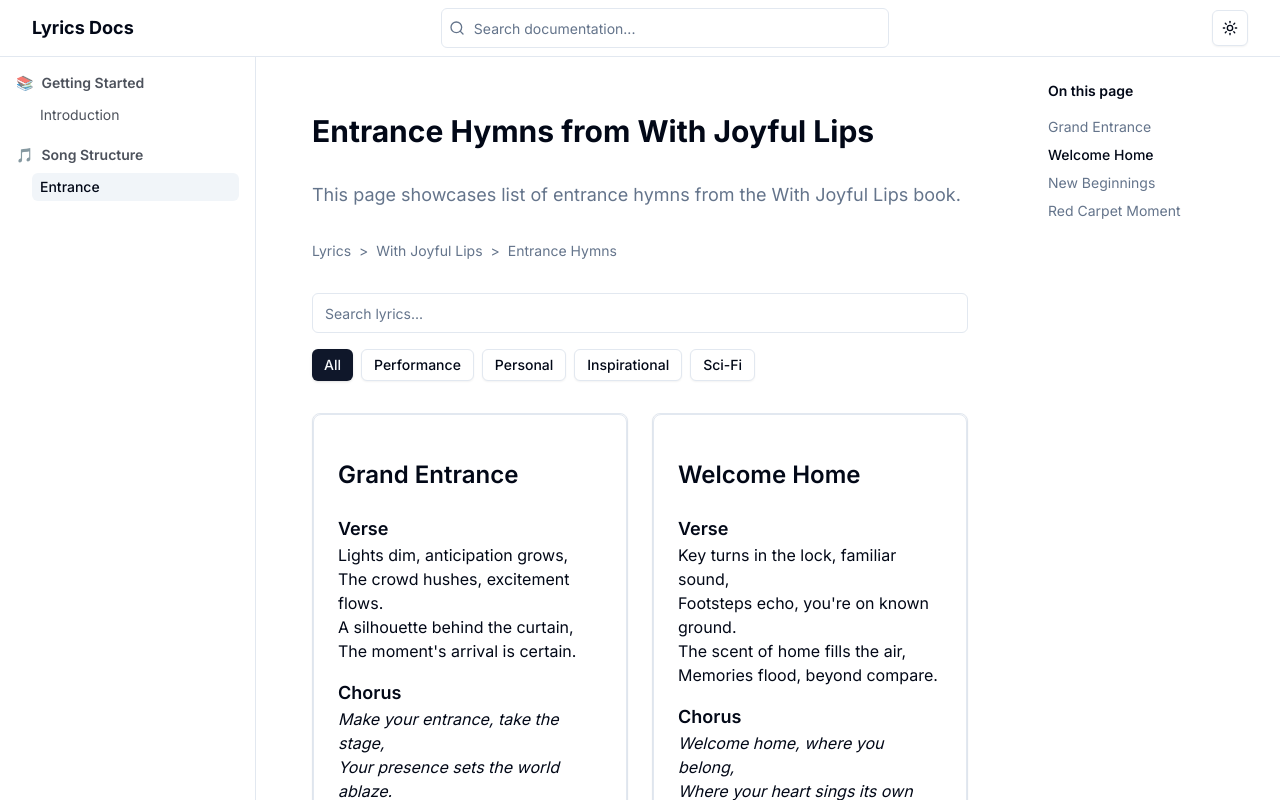
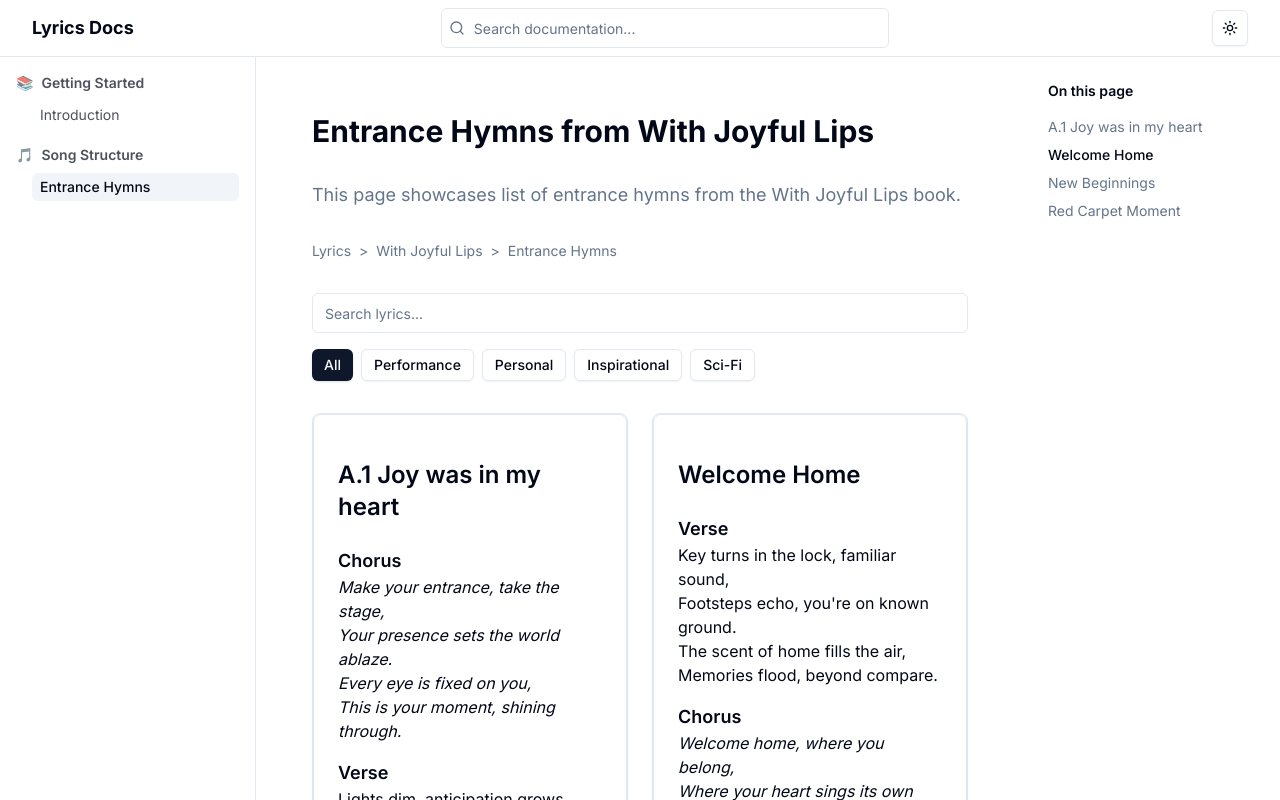
Before and after one commit to neil-jay/with-joyful-lips-next-js, a Next.js app: page /lyrics/with-joyful-lips/entrance-hymns in a window 1280 px wide. Shown: the top 800 px of the page. Built offline with nearby package versions, Linux system fonts and the light colour scheme.

Commit message:
chore: Updates with semantic config

```diff
--- a/app/lyrics/layout.tsx
+++ b/app/lyrics/layout.tsx
@@ -20,7 +20,7 @@ const sidebarItems = [
     title: "Song Structure",
     icon: "🎵",
     items: [
-      { title: "Entrance", href: "/lyrics/with-joyful-lips/entrance-hymns" },
+      { title: "Entrance Hymns", href: "/lyrics/with-joyful-lips/entrance-hymns" },
     ],
   },
   // {
--- a/app/lyrics/with-joyful-lips/entrance-hymns/lyricsData.ts
+++ b/app/lyrics/with-joyful-lips/entrance-hymns/lyricsData.ts
@@ -13,8 +13,9 @@ export interface LyricData {
 export const lyrics: LyricData[] = [
   {
     id: 1,
-    title: "Grand Entrance",
+    title: "A.1 Joy was in my heart",
     sections: [
+      { type: 'chorus', content: "Make your entrance, take the stage,\nYour presence sets the world ablaze.\nEvery eye is fixed on you,\nThis is your moment, shining through." },
       { type: 'verse', content: "Lights dim, anticipation grows,\nThe crowd hushes, excitement flows.\nA silhouette behind the curtain,\nThe moment's arrival is certain." },
       { type: 'chorus', content: "Make your entrance, take the stage,\nYour presence sets the world ablaze.\nEvery eye is fixed on you,\nThis is your moment, shining through." },
     ],
```
Also changed, not shown: package.json (+6 -1 lines), .releaserc.json (added), 1 other file (tests, documents, lock files or other folders).
